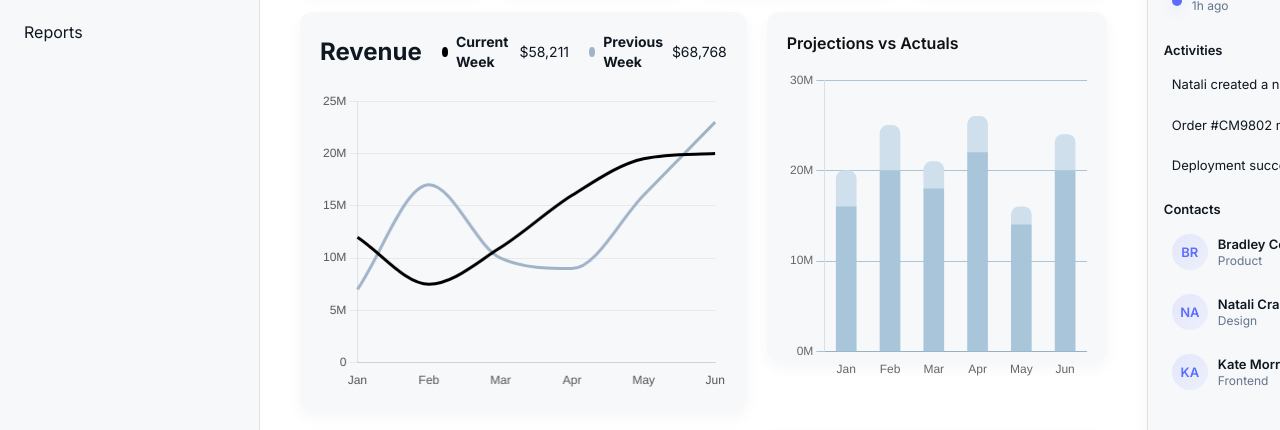
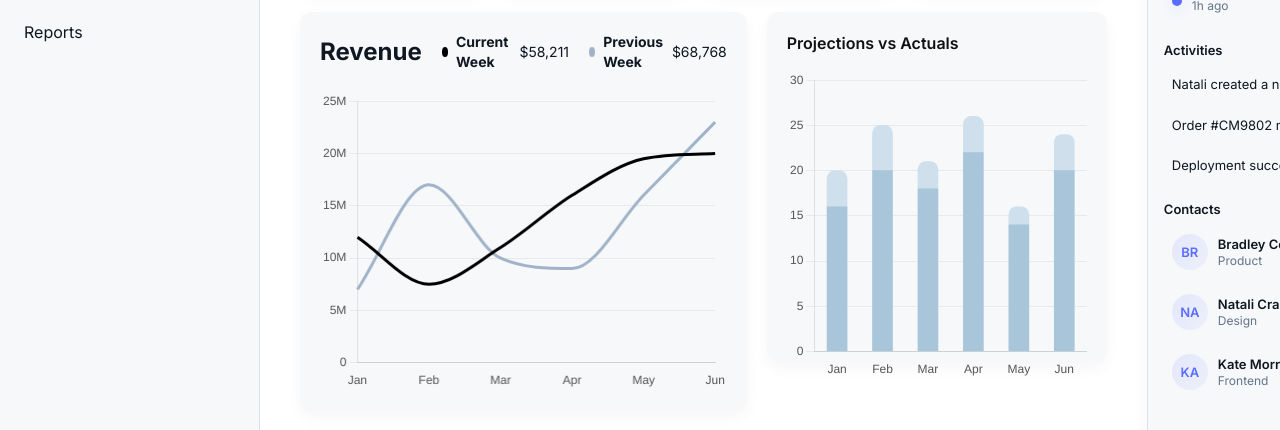
Before and after one commit to hritikgupta92/juspay_dashboard_assesment, a React (Vite) app in the folder saas-dashboard/: page / in a window 1280 px wide. Shown: the part 184-614 px from the top of the page. Built offline with nearby package versions, Linux system fonts and the light colour scheme.

Commit message:
fix:deployment bugs

```diff
--- a/saas-dashboard/src/components/Dashboard/RevenueByLocation.tsx
+++ b/saas-dashboard/src/components/Dashboard/RevenueByLocation.tsx
@@ -61,7 +61,7 @@ export default function RevenueByLocationMap({
   }, []);
 
   return (
-    <div className="p-6 rounded-2xl bg-white shadow" style={{ width }}>
+    <div  style={{ width }}>
       <h3 style={{ fontSize: 18, marginBottom: 12, fontWeight: 700 }}>Revenue by Location</h3>
 
       <div
@@ -76,7 +76,7 @@ export default function RevenueByLocationMap({
         }}
       >
         <img
-          src="/src/assets/Map.svg"
+          src="./src/assets/Map.svg"
           alt="world map"
           style={{
             display: "block",
--- a/saas-dashboard/src/pages/Dashboard.tsx
+++ b/saas-dashboard/src/pages/Dashboard.tsx
@@ -8,6 +8,7 @@ import {
   Title,
   Tooltip,
   Legend,
+  type ChartOptions // Import ChartOptions from chart.js
 } from "chart.js";
 import { Bar, Line } from "react-chartjs-2";
 import StatCard from "../components/Dashboard/StatCard";
@@ -54,7 +55,7 @@ const revenueLineData = {
   ],
 };
 
-const revenueLineOptions = {
+const revenueLineOptions: ChartOptions<'line'> = {
   responsive: true,
   maintainAspectRatio: false,
   plugins: {
@@ -89,7 +90,7 @@ const revenueLineOptions = {
       grid: {
         display: true,
         color: "rgba(200, 200, 200, 0.3)",
-        drawBorder: false,
+
       },
       ticks: {
         callback: function (value: any) {
@@ -114,6 +115,53 @@ const revenueLineOptions = {
     line: {
       cubicInterpolationMode: "monotone",
     },
+  },
+};
+
+// Fix the barOptions type issue by explicitly typing it
+const barOptionsTyped: ChartOptions<'bar'> = {
+  responsive: true,
+  maintainAspectRatio: false,
+  plugins: {
+    legend: {
+      display: false,
+    },
+    tooltip: {
+      mode: "index",
+      intersect: false,
+    },
+  },
+  scales: {
+    x: {
+      stacked: true,
+      grid: {
+        display: false,
+      },
+      ticks: {
+        color: "#555",
+      },
+    },
+    y: {
+      stacked: true,
+      beginAtZero: true,
+      grid: {
+        color: "rgba(200, 200, 200, 0.3)",
+
+      },
+      ticks: {
+        callback: function (value: any) {
+          if (value >= 1000000) {
+            return (value / 1000000).toLocaleString() + "M";
+          }
+          return value.toLocaleString();
+        },
+        color: "#555",
+      },
+    },
+  },
+  animation: {
+    duration: 1000,
+    easing: 'easeOutQuart',
   },
 };
 
@@ -213,7 +261,7 @@ export default function Dashboard() {
           >
             Projections vs Actuals
           </h3>
-          <Bar data={barData} options={barOptions} />
+          <Bar data={barData} options={barOptionsTyped} />
         </div>
 
         <div className={styles.bottomRow}>
```
Also changed, not shown: 1 other file (tests, documents, lock files or other folders).
